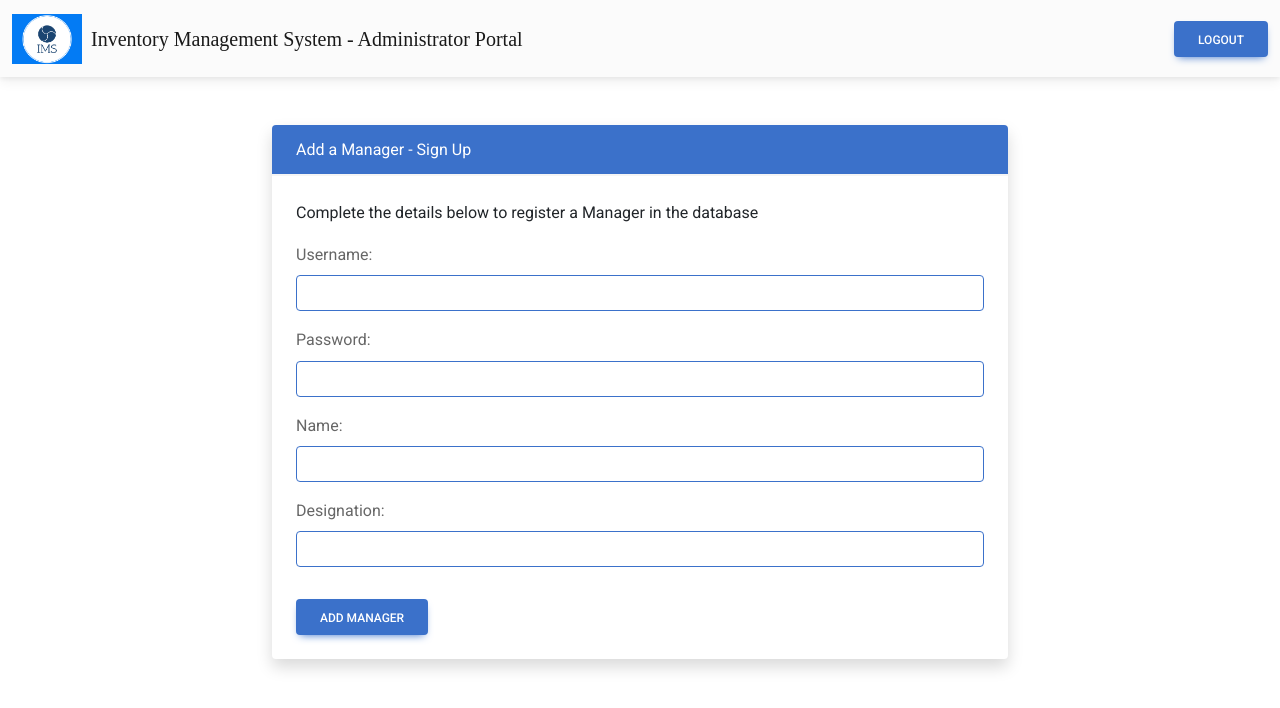
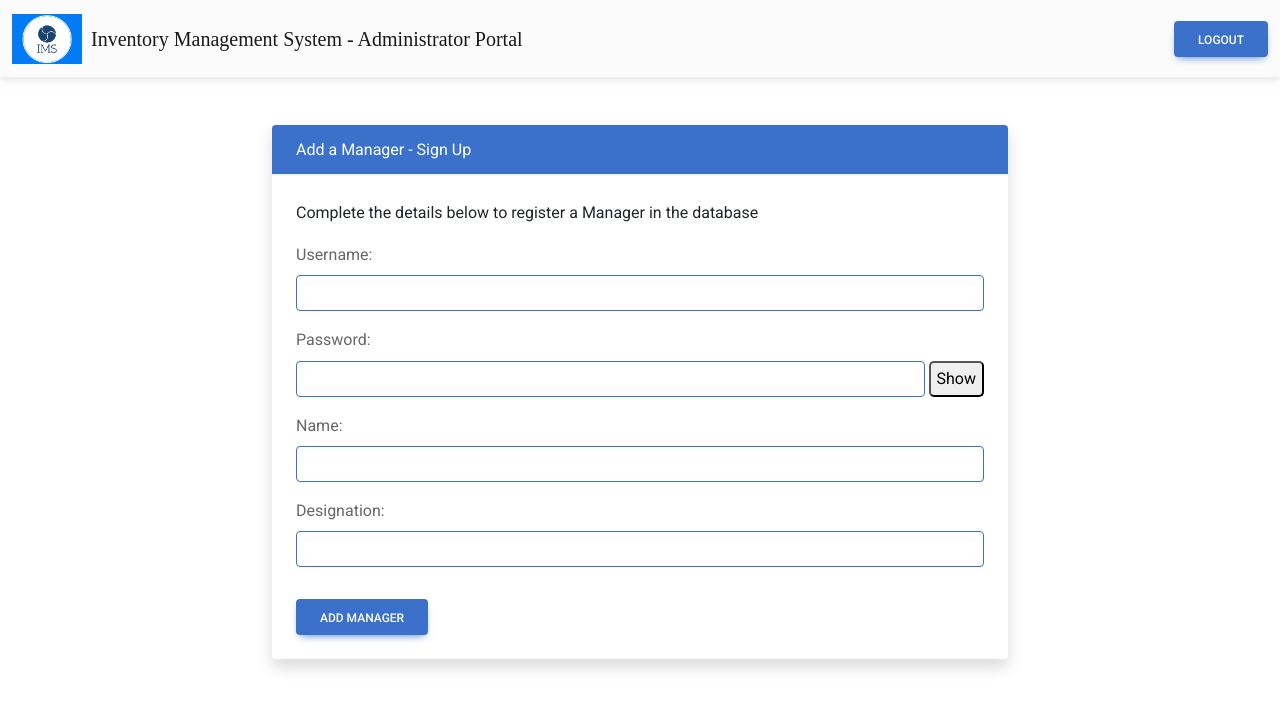
Before and after one commit to hishammoizuddin/capstone-project-frontend, a React (Create React App) app: page /add-manager in a window 1280 px wide. Shown: the top 708 px of the page. Built offline with nearby package versions, Linux system fonts and the light colour scheme.

Commit message:
latest admin features

```diff
--- a/src/admin/add-executive.js
+++ b/src/admin/add-executive.js
@@ -22,12 +22,13 @@ class ExecutiveSignUp extends Component {
             isClicked: false,
             executives: [],
             users: [],
-            passwordError:'',
+            passwordError: '',
             errorMsg: '',
+            showPassword: false,
 
-            executive:{
-                name:'',
-                jobTitle:'',
+            executive: {
+                name: '',
+                jobTitle: '',
             },
 
             user: {
@@ -50,9 +51,9 @@ class ExecutiveSignUp extends Component {
 
     render() {
 
-        return(
+        return (
             <div>
-                <MainNavbar/>
+                <MainNavbar />
                 {this.viewExecutiveSignUp()}
             </div>
         );
@@ -67,6 +68,7 @@ class ExecutiveSignUp extends Component {
                         <div className="card border-primary rounded shadow">
                             <div className="card-header bg-primary text-white rounded-top">Add an Executive - Sign Up</div>
                             <div className="card-body">
+                            {this.state.errorMsg && <div className="alert alert-danger">{this.state.errorMsg}</div>}
                                 <p className="card-text">Complete the details below to register an Executive in the database</p>
 
                                 <form>
@@ -80,14 +82,24 @@ class ExecutiveSignUp extends Component {
                                         />
                                     </div>
 
+
                                     <div className="mb-3">
                                         <label className="form-label">Password:</label>
-                                        <input type="password"
+                                        <div style={{ display: "flex" }}>
+                                            <input
+                                                type={this.state.showPassword ? "text" : "password"}
                                                 className="form-control border-primary"
                                                 name="password"
                                                 value={this.state.user.password}
                                                 onChange={this.changeHandler}
                                             />
+                                            &nbsp;
+                                            <button
+                                                button type="button" style={{ borderRadius: '5px' }}
+                                                onClick={() => this.setState({ showPassword: !this.state.showPassword })}>
+                                                {this.state.showPassword ? "Hide" : "Show"}
+                                            </button>
+                                        </div>
                                         <small className="text-danger">{this.state.passwordError}</small>
                                     </div>
 
@@ -125,8 +137,11 @@ class ExecutiveSignUp extends Component {
 
 
 
-    addExecutive=async ()=>{
+    addExecutive = async () => {
         if (this.state.passwordError) {
+            this.setState({
+                errorMsg: "Password does not meet the requirements"
+            })
             console.log("Password does not meet the requirements.");
             return;
         }
@@ -136,7 +151,7 @@ class ExecutiveSignUp extends Component {
                 {
                     name: this.state.executive.name,
                     jobTitle: this.state.executive.jobTitle,
-                user:{
+                    user: {
                         username: this.state.user.username,
                         password: this.state.user.password,
                     }
@@ -146,7 +161,7 @@ class ExecutiveSignUp extends Component {
             tempArray.push(response.data);
             localStorage.setItem('username', this.state.user.username)
             this.setState({
-            executives : tempArray
+                executives: tempArray
             }, () => this.props.navigate('/executive'))
         } catch (err) {
             console.log(err.msg);
@@ -169,7 +184,7 @@ class ExecutiveSignUp extends Component {
                 ...this.state.executive,
                 [e.target.name]: e.target.value
             },
-            user:{
+            user: {
                 ...this.state.user,
                 [e.target.name]: e.target.value
             }
--- a/src/admin/add-manager.js
+++ b/src/admin/add-manager.js
@@ -23,11 +23,12 @@ class ManagerSignUp extends Component {
             managers: [],
             users: [],
             errorMsg: '',
-            passwordError:'',
+            passwordError: '',
+            showPassword: false,
 
-            manager:{
-                name:'',
-                jobTitle:'',
+            manager: {
+                name: '',
+                jobTitle: '',
             },
 
             user: {
@@ -51,9 +52,9 @@ class ManagerSignUp extends Component {
 
     render() {
 
-        return(
+        return (
             <div>
-                <MainNavbar/>
+                <MainNavbar />
                 {this.viewManagerSignUp()}
             </div>
         );
@@ -68,6 +69,7 @@ class ManagerSignUp extends Component {
                         <div className="card border-primary rounded shadow">
                             <div className="card-header bg-primary text-white rounded-top">Add a Manager - Sign Up</div>
                             <div className="card-body">
+                            {this.state.errorMsg && <div className="alert alert-danger">{this.state.errorMsg}</div>}
                                 <p className="card-text">Complete the details below to register a Manager in the database</p>
 
                                 <form>
@@ -83,14 +85,24 @@ class ManagerSignUp extends Component {
 
                                     <div className="mb-3">
                                         <label className="form-label">Password:</label>
-                                        <input type="password"
+                                        <div style={{ display: "flex" }}>
+                                            <input
+                                                type={this.state.showPassword ? "text" : "password"}
                                                 className="form-control border-primary"
                                                 name="password"
                                                 value={this.state.user.password}
                                                 onChange={this.changeHandler}
                                             />
+                                            &nbsp;
+                                            <button
+                                                button type="button" style={{ borderRadius: '5px' }}
+                                                onClick={() => this.setState({ showPassword: !this.state.showPassword })}>
+                                                {this.state.showPassword ? "Hide" : "Show"}
+                                            </button>
+                                        </div>
                                         <small className="text-danger">{this.state.passwordError}</small>
                                     </div>
+
 
                                     <div className="mb-3">
                                         <label className="form-label">Name:</label>
@@ -126,9 +138,12 @@ class ManagerSignUp extends Component {
 
 
 
-    addManager=async ()=>{
+    addManager = async () => {
 
         if (this.state.passwordError) {
+            this.setState({
+                errorMsg: "Password does not meet the requirements"
+            })
             console.log("Password does not meet the requirements.");
             return;
         }
@@ -139,7 +154,7 @@ class ManagerSignUp extends Component {
                 {
                     name: this.state.manager.name,
                     jobTitle: this.state.manager.jobTitle,
-                user:{
+                    user: {
                         username: this.state.user.username,
                         password: this.state.user.password,
                     }
@@ -149,7 +164,7 @@ class ManagerSignUp extends Component {
             tempArray.push(response.data);
             localStorage.setItem('username', this.state.user.username)
             this.setState({
-            managers : tempArray
+                managers: tempArray
             }, () => this.props.navigate('/manager'))
         } catch (err) {
             console.log(err.msg);
@@ -172,7 +187,7 @@ class ManagerSignUp extends Component {
                 ...this.state.manager,
                 [e.target.name]: e.target.value
             },
-            user:{
+            user: {
                 ...this.state.user,
                 [e.target.name]: e.target.value
             }
--- a/src/admin/add-supplier.js
+++ b/src/admin/add-supplier.js
@@ -24,7 +24,8 @@ class SupplierSignUp extends Component {
             users: [],
             addresses: [],
             errorMsg: '',
-            passwordError:'',
+            passwordError: '',
+            showPassword: false,
 
             supplier: {
                 name: '',
@@ -58,9 +59,9 @@ class SupplierSignUp extends Component {
 
     render() {
 
-        return(
+        return (
             <div>
-                <MainNavbar/>
+                <MainNavbar />
                 {this.viewSupplierSignUp()}
             </div>
         );
@@ -75,6 +76,8 @@ class SupplierSignUp extends Component {
                         <div className="card border-primary rounded shadow">
                             <div className="card-header bg-primary text-white rounded-top">Add a Supplier - Sign Up</div>
                             <div className="card-body">
+                            {this.state.errorMsg && <div className="alert alert-danger">{this.state.errorMsg}</div>}
+
                                 <p className="card-text">Complete the details below to register a Supplier in the database</p>
 
                                 <form>
@@ -90,12 +93,21 @@ class SupplierSignUp extends Component {
 
                                     <div className="mb-3">
                                         <label className="form-label">Password:</label>
-                                        <input type="password"
+                                        <div style={{ display: "flex" }}>
+                                            <input
+                                                type={this.state.showPassword ? "text" : "password"}
                                                 className="form-control border-primary"
                                                 name="password"
                                                 value={this.state.user.password}
                                                 onChange={this.changeHandler}
                                             />
+                                            &nbsp;
+                                            <button
+                                                button type="button" style={{ borderRadius: '5px' }}
+                                                onClick={() => this.setState({ showPassword: !this.state.showPassword })}>
+                                                {this.state.showPassword ? "Hide" : "Show"}
+                                            </button>
+                                        </div>
                                         <small className="text-danger">{this.state.passwordError}</small>
                                     </div>
 
@@ -162,8 +174,11 @@ class SupplierSignUp extends Component {
     }
 
 
-    addSupplier=async ()=>{
+    addSupplier = async () => {
         if (this.state.passwordError) {
+            this.setState({
+                errorMsg: "Password does not meet the requirements"
+            })
             console.log("Password does not meet the requirements.");
             return;
         }
@@ -173,11 +188,11 @@ class SupplierSignUp extends Component {
                 "http://localhost:8181/executive/supplier/add",
                 {
                     name: this.state.supplier.name,
-                user:{
+                    user: {
                         username: this.state.user.username,
                         password: this.state.user.password,
                     },
-                address:{
+                    address: {
                         hno: this.state.address.hno,
                         street: this.state.address.street,
                         city: this.state.address.city,
@@ -189,7 +204,7 @@ class SupplierSignUp extends Component {
             tempArray.push(response.data);
             localStorage.setItem('username', this.state.user.username)
             this.setState({
-            suppliers : tempArray
+                suppliers: tempArray
             }, () => this.props.navigate('/supplier'))
         } catch (err) {
             console.log(err.msg);
@@ -212,11 +227,11 @@ class SupplierSignUp extends Component {
                 ...this.state.supplier,
                 [e.target.name]: e.target.value
             },
-            user:{
+            user: {
                 ...this.state.user,
                 [e.target.name]: e.target.value
             },
-            address:{
+            address: {
                 ...this.state.address,
                 [e.target.name]: e.target.value
             }
--- a/src/auth/customer-signup.js
+++ b/src/auth/customer-signup.js
@@ -25,6 +25,7 @@ class CustomerSignUp extends Component {
             addresses: [],
             errorMsg: '',
             passwordError: '',
+            showPassword: false,
 
             customer: {
                 name: '',
@@ -58,9 +59,9 @@ class CustomerSignUp extends Component {
 
     render() {
 
-        return(
+        return (
             <div>
-                <MainNavbar/>
+                <MainNavbar />
                 {this.viewSignUpPage()}
             </div>
         );
@@ -89,16 +90,27 @@ class CustomerSignUp extends Component {
                                         />
                                     </div>
 
+
                                     <div className="mb-3">
                                         <label className="form-label">Password:</label>
-                                        <input type="password"
+                                        <div style={{ display: "flex" }}>
+                                        <input
+                                            type={this.state.showPassword ? "text" : "password"}
                                             className="form-control border-primary"
                                             name="password"
                                             value={this.state.user.password}
                                             onChange={this.changeHandler}
                                         />
+                                        &nbsp;
+                                        <button
+                                            button type="button" style={{ borderRadius: '5px' }}
+                                            onClick={() => this.setState({ showPassword: !this.state.showPassword })}>
+                                            {this.state.showPassword ? "Hide" : "Show"}
+                                        </button>
+                                        </div>
                                         <small className="text-danger">{this.state.passwordError}</small>
                                     </div>
+
 
                                     <div className="mb-3">
                                         <label className="form-label">Name:</label>
@@ -184,11 +196,11 @@ class CustomerSignUp extends Component {
 
 
 
-    addCustomer=async ()=>{
+    addCustomer = async () => {
 
         if (this.state.passwordError) {
             this.setState({
-                errorMsg:"Password does not meet the requirements"
+                errorMsg: "Password does not meet the requirements"
             })
             console.log("Password does not meet the requirements.");
             return;
@@ -201,11 +213,11 @@ class CustomerSignUp extends Component {
                     name: this.state.customer.name,
                     contact: this.state.customer.contact,
                     age: this.state.customer.age,
-                user:{
+                    user: {
                         username: this.state.user.username,
                         password: this.state.user.password,
                     },
-                address:{
+                    address: {
                         hno: this.state.address.hno,
                         street: this.state.address.street,
                         city: this.state.address.city,
@@ -216,7 +228,7 @@ class CustomerSignUp extends Component {
             let tempArray = this.state.customers;
             tempArray.push(response.data);
             this.setState({
-            customers : tempArray
+                customers: tempArray
             }, () => this.props.navigate('/customer'))
         } catch (err) {
             console.log(err.msg);
@@ -225,22 +237,6 @@ class CustomerSignUp extends Component {
     }
 
 
-    // changeHandler = (e) => {
-    //     this.setState({
-    //         customer: {
-    //             ...this.state.customer,
-    //             [e.target.name]: e.target.value
-    //         },
-    //         user:{
-    //             ...this.state.user,
-    //             [e.target.name]: e.target.value
-    //         },
-    //         address:{
-    //             ...this.state.address,
-    //             [e.target.name]: e.target.value
-    //         }
-    //     })
-    // }
 
     changeHandler = (e) => {
         if (e.target.name === "password") {
@@ -256,11 +252,11 @@ class CustomerSignUp extends Component {
                 ...this.state.customer,
                 [e.target.name]: e.target.value
             },
-            user:{
+            user: {
                 ...this.state.user,
                 [e.target.name]: e.target.value
             },
-            address:{
+            address: {
                 ...this.state.address,
                 [e.target.name]: e.target.value
             }
```
Lines whose indentation alone changed are shown as unchanged.
